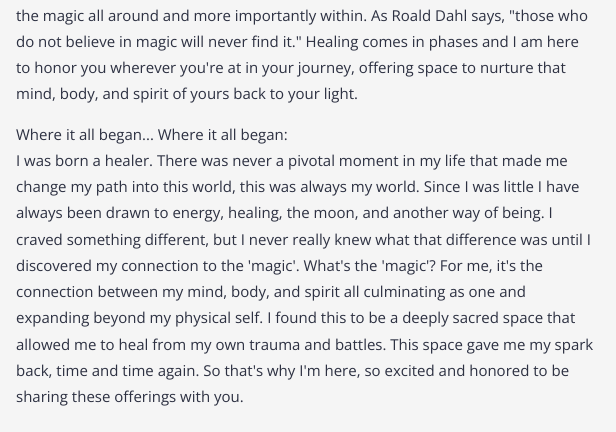
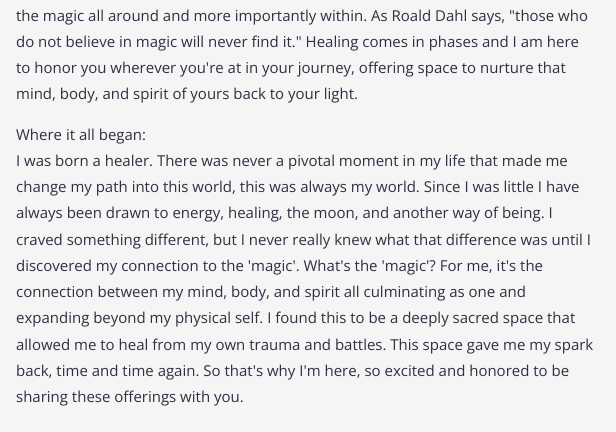
Before and after one commit to johnathanbryce/solLuna-essence, a website: page index.html in a window 1280 px wide. Shown: the part 3209-3641 px from the top of the page, 664-1280 px from the left. Drawn offline with nearby package versions, Linux system fonts and the light colour scheme.

```diff
--- a/index.html
+++ b/index.html
@@ -177,7 +177,7 @@
 
             </p>
            <br />
-            <p class="bio__article__description">Where it all began...
+            <p class="bio__article__description">
               Where it all began:
               <br />
 
```
